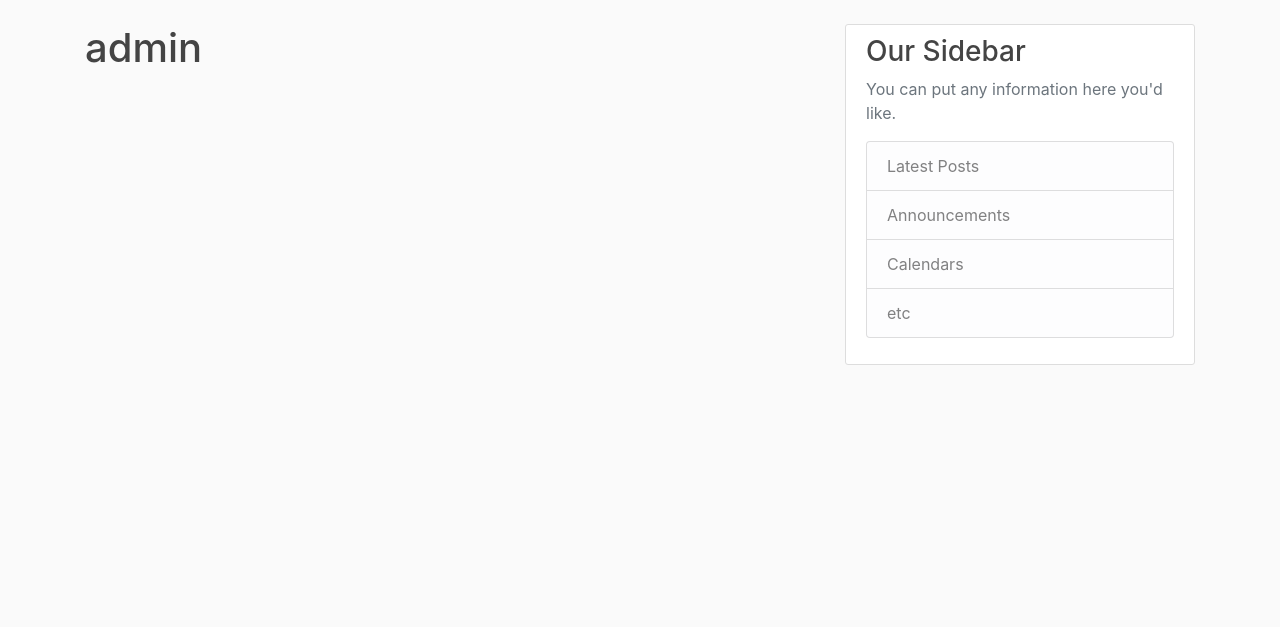
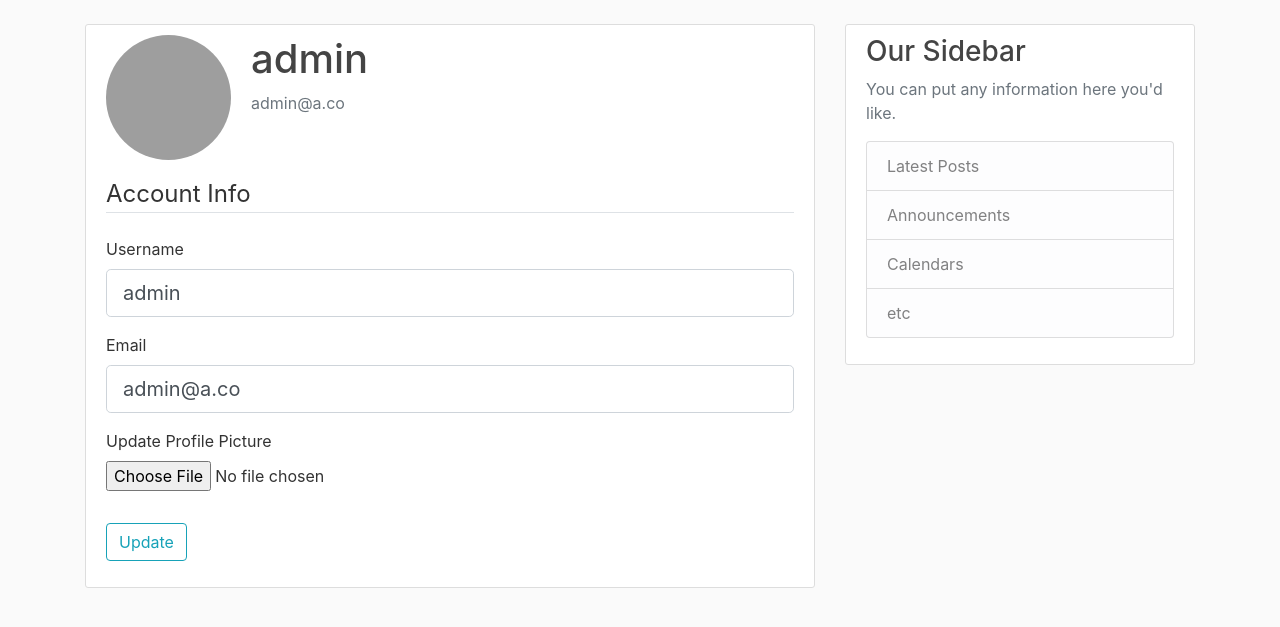
Before and after one commit to Uttampatel1/Flask_Blog_App, a Flask app: page /account in a window 1280 px wide. Shown: the part 56-683 px from the top of the page. Run offline with Flask 2, Linux system fonts and the light colour scheme; a user stored in the database is signed in; some libraries are stand-ins or nearby versions; grey boxes are pictures that could not be loaded.

Commit message:
update profile picture and Account Function

```diff
--- a/flaskblog/forms.py
+++ b/flaskblog/forms.py
@@ -1,4 +1,6 @@
 from flask_wtf import FlaskForm
+from flask_wtf.file import FileField, FileAllowed
+from flask_login import current_user
 from wtforms import StringField, PasswordField, SubmitField, BooleanField
 from wtforms.validators import DataRequired, Length, Email, EqualTo , ValidationError
 from flaskblog.models import User , Post
@@ -31,3 +33,23 @@ class LoginForm(FlaskForm):
     password = PasswordField('Password', validators=[DataRequired()])
     remember = BooleanField('Remember Me')
     submit = SubmitField('Login')
+
+class UpdateAccountForm(FlaskForm):
+    username = StringField('Username',
+                           validators=[DataRequired(), Length(min=2, max=20)])
+    email = StringField('Email',
+                        validators=[DataRequired(), Email()])
+    picture = FileField('Update Profile Picture', validators=[FileAllowed(['jpg', 'png'])])
+    submit = SubmitField('Update')
+
+    def validate_username(self, username):
+        if username.data != current_user.username:
+            user = User.query.filter_by(username=username.data).first()
+            if user:
+                raise ValidationError('That username is taken. Please choose a different one.')
+
+    def validate_email(self, email):
+        if email.data != current_user.email:
+            user = User.query.filter_by(email=email.data).first()
+            if user:
+                raise ValidationError('That email is taken. Please choose a different one.')
--- a/flaskblog/models.py
+++ b/flaskblog/models.py
@@ -10,7 +10,7 @@ class User(db.Model,UserMixin):
     id = db.Column(db.Integer, primary_key=True)
     username = db.Column(db.String(20), unique=True, nullable=False)
     email = db.Column(db.String(120), unique=True, nullable=False)
-    image_file = db.Column(db.String(20), nullable=False, default='default.jpg')
+    image_file = db.Column(db.String(20), nullable=False, default='default.png')
     password = db.Column(db.String(60), nullable=False)
     posts = db.relationship('Post', backref='author', lazy='dynamic')
 
--- a/flaskblog/routes.py
+++ b/flaskblog/routes.py
@@ -1,5 +1,8 @@
+import os
+import secrets
+from PIL import Image
 from flask import render_template, url_for, flash, redirect , request
-from flaskblog.forms import RegistrationForm, LoginForm
+from flaskblog.forms import RegistrationForm, LoginForm , UpdateAccountForm
 from flaskblog.models import User, Post
 from flaskblog import app , db , bcrypt
 from flask_login import login_user , current_user , logout_user , login_required
@@ -70,8 +73,36 @@ def logout():
     logout_user()
     return redirect(url_for('home'))
 
+def save_picture(form_picture):
+    random_hex = secrets.token_hex(8)
+    _ , f_ext = os.path.splitext(form_picture.filename)
+    picture_fn = random_hex + f_ext
+    picture_path = os.path.join(app.root_path, 'static/profile_pics', picture_fn)
 
-@app.route('/account')
+    output_size = (125,125)
+    i = Image.open(form_picture)
+    i.thumbnail(output_size)
+    i.save(picture_path)
+
+    return picture_fn
+
+@app.route('/account', methods=['GET', 'POST'])
 @login_required
 def account():
-    return render_template('account.html', title='Account')
+    form = UpdateAccountForm()
+    if form.validate_on_submit():
+        if form.picture.data:
+            picture_file = save_picture(form.picture.data)
+            current_user.image_file = picture_file
+
+        current_user.username = form.username.data
+        current_user.email = form.email.data
+        db.session.commit()
+        flash('Your account has been updated!', 'success')
+        return redirect(url_for('account'))
+    elif request.method == 'GET':
+        form.username.data = current_user.username
+        form.email.data = current_user.email
+
+    image_file = url_for('static', filename='profile_pics/' + current_user.image_file)
+    return render_template('account.html', title='Account',image_file=image_file,form=form)
--- a/flaskblog/templates/account.html
+++ b/flaskblog/templates/account.html
@@ -1,4 +1,57 @@
 {% extends 'layout.html' %}
 {% block content %}
-    <h1>{{ current_user.username }}</h1>
+<div class="content-section">
+    <div class="media">
+        <img class="rounded-circle account-img" src="{{ image_file }}">
+        <div class="media-body">
+            <h2 class="account-heading">{{ current_user.username }}</h2>
+            <p class="text-secondary">{{ current_user.email }}</p>
+        </div>
+    </div>
+    <form method="POST" action="" enctype="multipart/form-data">
+        {{ form.hidden_tag() }}
+        <fieldset class="form-group">
+            <legend class="border-bottom mb-4">Account Info</legend>
+            <div class="form-group">
+                {{ form.username.label(class="form-control-label") }}
+
+                {% if form.username.errors %}
+                {{ form.username(class="form-control form-control-lg is-invalid") }}
+                <div class="invalid-feedback">
+                    {% for error in form.username.errors %}
+                    <span>{{ error }}</span>
+                    {% endfor %}
+                </div>
+                {% else %}
+                {{ form.username(class="form-control form-control-lg") }}
+                {% endif %}
+            </div>
+            <div class="form-group">
+                {{ form.email.label(class="form-control-label") }}
+                {% if form.email.errors %}
+                {{ form.email(class="form-control form-control-lg is-invalid") }}
+                <div class="invalid-feedback">
+                    {% for error in form.email.errors %}
+                    <span>{{ error }}</span>
+                    {% endfor %}
+                </div>
+                {% else %}
+                {{ form.email(class="form-control form-control-lg") }}
+                {% endif %}
+            </div>
+            <div class="form-group">
+                {{ form.picture.label() }}
+                {{ form.picture(class="form-control-file") }}
+                {% if form.picture.errors %}
+                    {% for error in picture.errors %}
+                    <span class="text-danger">{{ error }}</span> <br>
+                    {% endfor %}
+                {% endif %}
+            </div>
+        </fieldset>
+        <div class="form-group">
+            {{ form.submit(class="btn btn-outline-info ") }}
+        </div>
+    </form>
+</div>
 {% endblock content %}
```
Also changed, not shown: flaskblog/static/profile_pics/5a95373352e164dc.png (added), flaskblog/static/profile_pics/653aec937e32b57b.jpg (added), flaskblog/static/profile_pics/default.png (added), instance/project.db.
